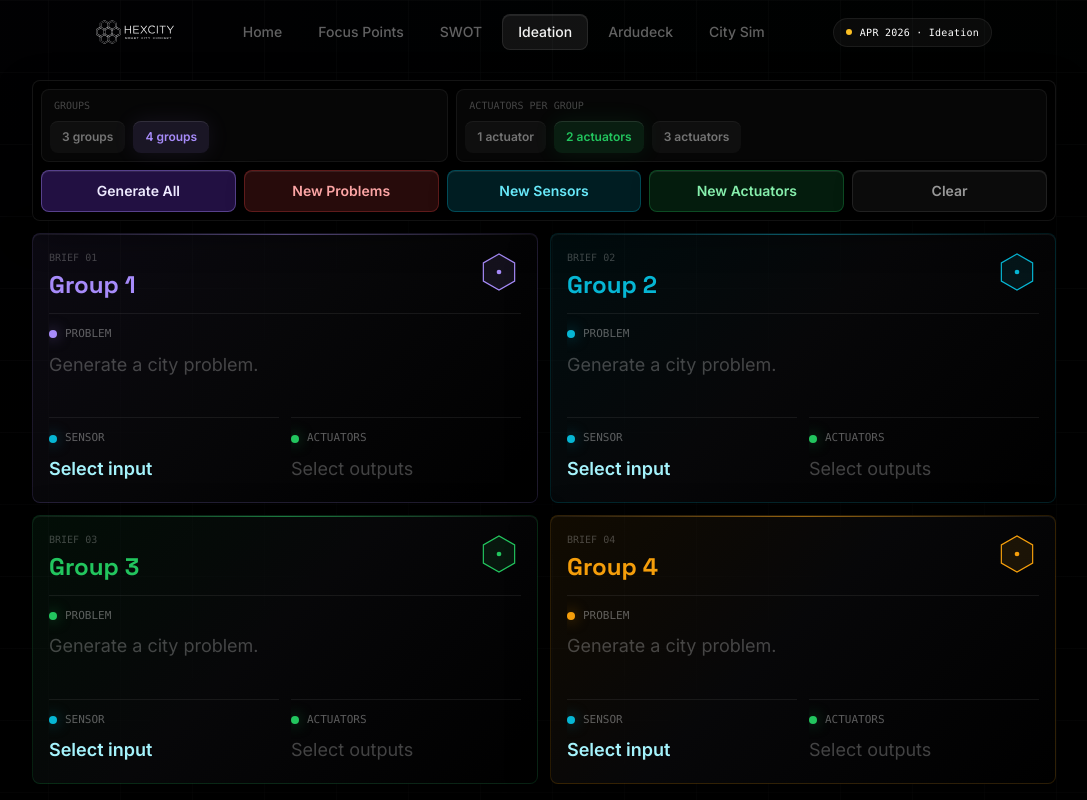
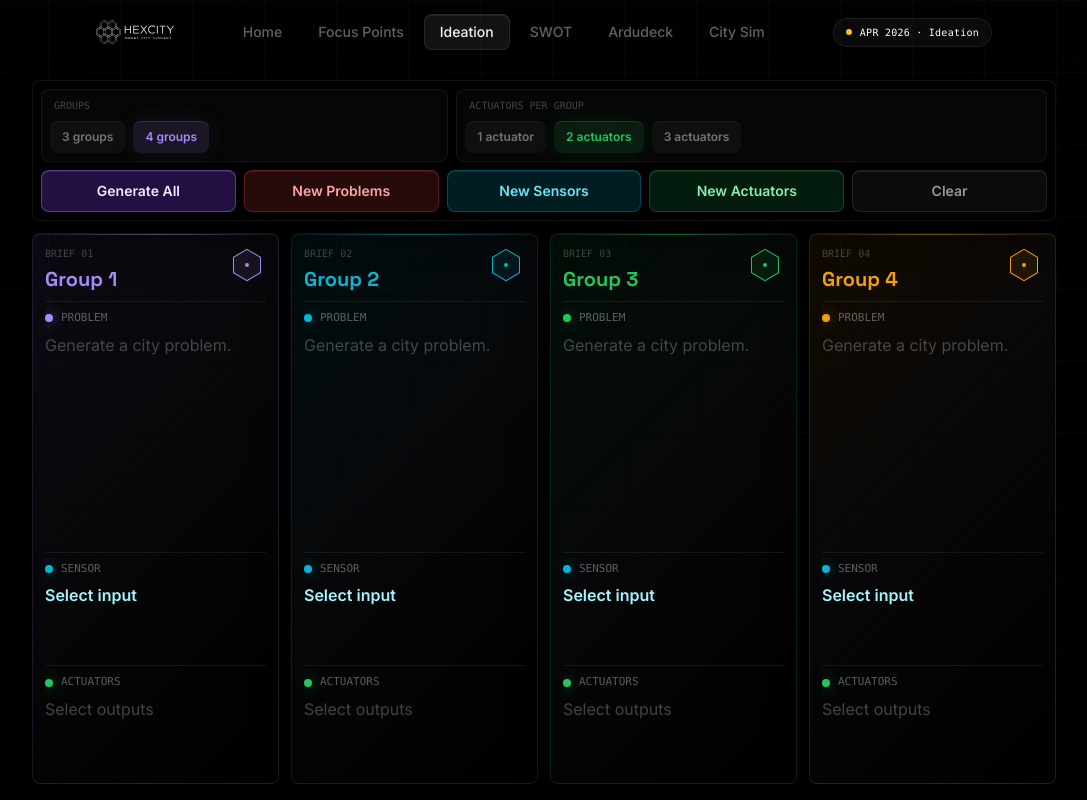
Before and after one commit to leomelchior21/HexCity, a Next.js app: page /ideation in a window 1280 px wide. Shown: the whole page, without its empty margins (96-1183 px from the left). Built offline with nearby package versions, Linux system fonts and the light colour scheme; a web font is replaced by a local one.

Commit message:
Show ideation groups in one row

```diff
--- a/app/ideation/page.tsx
+++ b/app/ideation/page.tsx
@@ -395,10 +395,8 @@ export default function IdeationPage() {
           <div
             className="grid gap-3 flex-1 min-h-0"
             style={{
-              gridTemplateColumns:
-                groupCount === 3 ? "repeat(3, minmax(0, 1fr))" : "repeat(2, minmax(0, 1fr))",
-              gridTemplateRows:
-                groupCount === 3 ? "minmax(0, 1fr)" : "repeat(2, minmax(0, 1fr))",
+              gridTemplateColumns: `repeat(${groupCount}, minmax(0, 1fr))`,
+              gridTemplateRows: "minmax(0, 1fr)",
             }}
           >
             {briefs.map((brief, index) => (
@@ -509,7 +507,7 @@ function GroupCard({
 
   return (
     <article
-      className="relative overflow-hidden rounded-lg p-4 transition-all duration-300 hover:-translate-y-1 h-full min-h-0 flex flex-col"
+      className="relative overflow-hidden rounded-lg p-3 transition-all duration-300 hover:-translate-y-1 h-full min-h-0 flex flex-col"
       style={{
         background: `linear-gradient(135deg, ${accent}12 0%, rgba(8,8,10,0.88) 46%, rgba(0,0,0,0.96) 100%)`,
         border: `1px solid ${accent}28`,
@@ -523,19 +521,19 @@ function GroupCard({
         }}
       />
 
-      <div className="flex items-start justify-between gap-3 mb-3">
+      <div className="flex items-start justify-between gap-2 mb-2">
         <div>
           <p className="text-[10px] text-white/25 font-mono uppercase mb-1">
             Brief {String(groupNumber).padStart(2, "0")}
           </p>
-          <h2 className="font-display text-xl md:text-2xl font-bold" style={{ color: accent }}>
+          <h2 className="font-display text-lg md:text-xl font-bold" style={{ color: accent }}>
             Group {groupNumber}
           </h2>
         </div>
         <HexBadge color={domainColor} />
       </div>
 
-      <div className="grid grid-rows-[1.15fr_0.85fr] gap-3 flex-1 min-h-0">
+      <div className="grid grid-rows-[1.05fr_0.95fr] gap-2 flex-1 min-h-0">
         <BriefField label="Problem" color={domainColor}>
           <div key={`problem-${version.problem}-${groupNumber}`} className="fade-in-up">
             {brief.problem ? (
@@ -546,21 +544,21 @@ function GroupCard({
                 >
                   {brief.problem.domain.label}
                 </p>
-                <p className="text-white/72 text-base md:text-lg leading-snug">{brief.problem.text}</p>
+                <p className="text-white/72 text-sm md:text-base leading-snug">{brief.problem.text}</p>
               </>
             ) : (
-              <p className="text-white/25 text-base md:text-lg leading-snug">
+              <p className="text-white/25 text-sm md:text-base leading-snug">
                 Generate a city problem.
               </p>
             )}
           </div>
         </BriefField>
 
-        <div className="grid grid-cols-2 gap-3 min-h-0">
+        <div className="grid grid-cols-1 gap-2 min-h-0">
           <BriefField label="Sensor" color="#06B6D4">
             <p
               key={`sensor-${version.sensor}-${groupNumber}`}
-              className="fade-in-up text-cyan-200 text-base md:text-lg font-semibold leading-snug"
+              className="fade-in-up text-cyan-200 text-sm md:text-base font-semibold leading-snug"
             >
               {brief.sensor ?? "Select input"}
             </p>
@@ -573,16 +571,16 @@ function GroupCard({
                   {brief.actuators.map((actuator, index) => (
                     <div key={actuator}>
                       {index > 0 && (
-                        <p className="text-white/25 text-[10px] font-mono uppercase mb-0.5">plus</p>
+                        <p className="text-white/25 text-[9px] font-mono uppercase mb-0.5">plus</p>
                       )}
-                      <p className="text-green-200 text-base md:text-lg font-semibold leading-snug">
+                      <p className="text-green-200 text-sm md:text-base font-semibold leading-snug">
                         {actuator}
                       </p>
                     </div>
                   ))}
                 </div>
               ) : (
-                <p className="text-white/25 text-base md:text-lg leading-snug">Select outputs</p>
+                <p className="text-white/25 text-sm md:text-base leading-snug">Select outputs</p>
               )}
             </div>
           </BriefField>
@@ -603,12 +601,12 @@ function BriefField({
 }) {
   return (
     <section
-      className="border-t pt-3 min-h-0 overflow-hidden"
+      className="border-t pt-2 min-h-0 overflow-hidden"
       style={{
         borderColor: "rgba(255,255,255,0.07)",
       }}
     >
-      <div className="flex items-center gap-2 mb-2">
+      <div className="flex items-center gap-2 mb-1.5">
         <span
           className="h-2 w-2 rounded-full"
           style={{
@@ -630,7 +628,7 @@ function HexBadge({ color }: { color: string }) {
   }).join(" ");
 
   return (
-    <svg width="44" height="44" viewBox="0 0 56 56" aria-hidden="true" className="flex-shrink-0">
+    <svg width="38" height="38" viewBox="0 0 56 56" aria-hidden="true" className="flex-shrink-0">
       <polygon
         points={points}
         fill={`${color}18`}
--- a/components/Navbar.tsx
+++ b/components/Navbar.tsx
@@ -7,8 +7,8 @@ import { usePathname } from "next/navigation";
 const links = [
   { href: "/",               label: "Home"         },
   { href: "/focus-points",   label: "Focus Points" },
+  { href: "/ideation",       label: "Ideation"      },
   { href: "/swot",           label: "SWOT"          },
-  { href: "/ideation",       label: "Ideation"      },
   { href: "/lab",            label: "Ardudeck"     },
   { href: "/simulation",     label: "City Sim"     },
 ];
```
